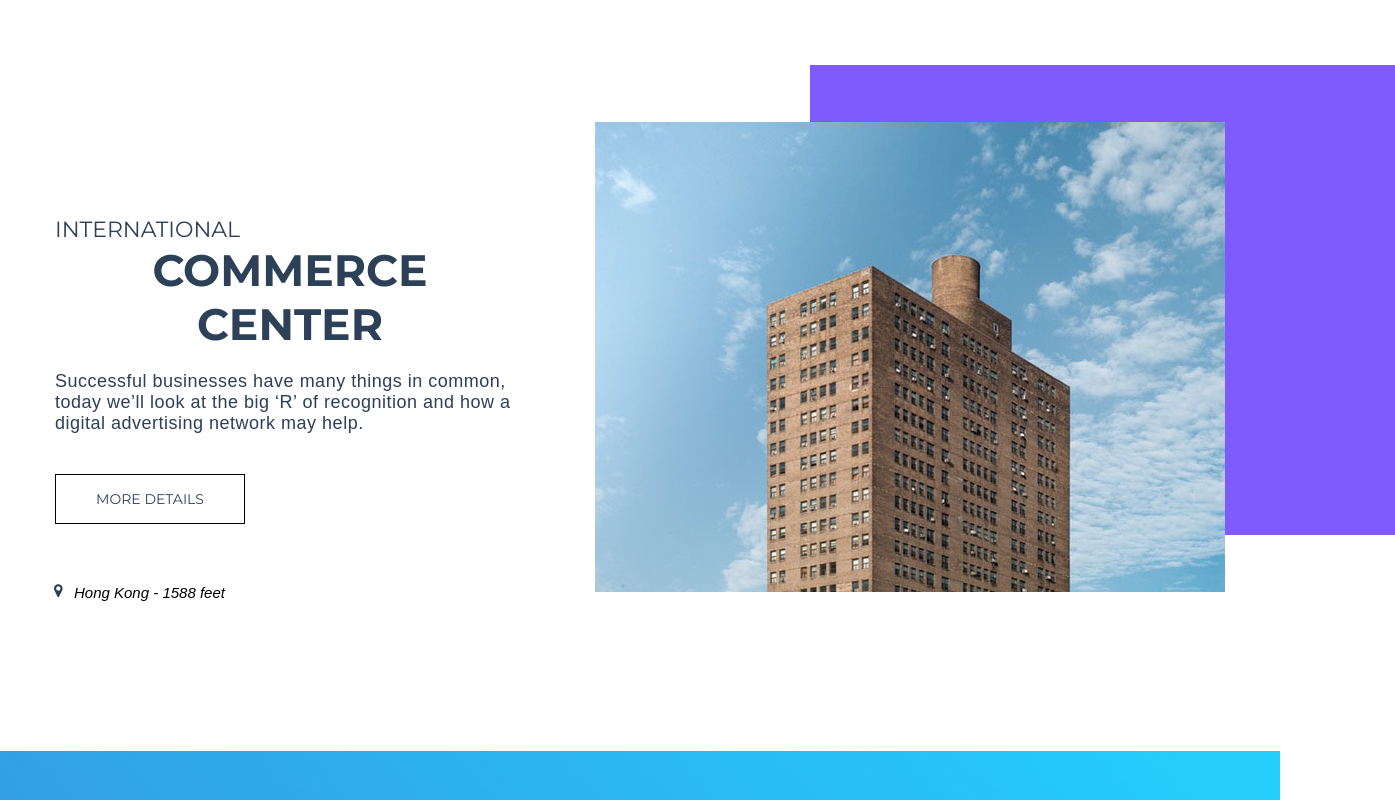
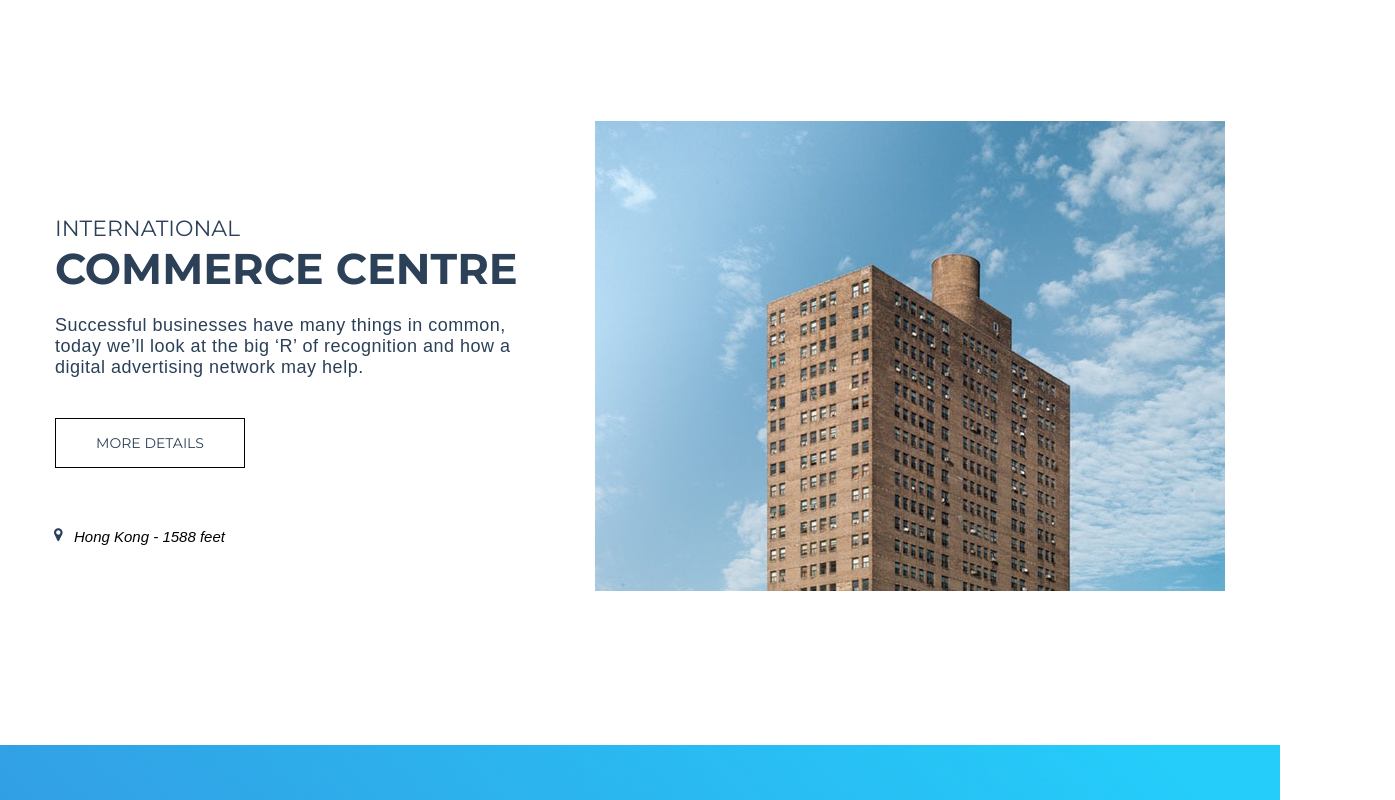
Before and after one commit to Yaroslav12321/Exam-2, a plain HTML site: page index.html in a window 1280 px wide. Shown: the part 1660-2460 px from the top of the page, 1395 px wide, since content can reach past the window. Drawn offline with nearby package versions, Linux system fonts and the light colour scheme; some packages are replaced by stand-ins of ours.

Commit message:
start add media

```diff
--- a/index.html
+++ b/index.html
@@ -160,7 +160,7 @@
           </div>
           <div class="projects_text">
             <h4 class="projects_suptitle">International</h4>
-            <h2 class="title">Commerce center</h2>
+            <h2 class="title">Commerce centre</h2>
             <p class="text" id="textCommCnt">
               Successful businesses have many things in common, today we’ll look
               at the big ‘R’ of recognition and how a digital advertising
@@ -424,13 +424,6 @@
         </div>
       </article>
     </footer>
-
-
-
-
-
-
-
     <script src="https://ajax.googleapis.com/ajax/libs/jquery/3.7.0/jquery.min.js"></script>
     <script
       type="text/javascript"
--- a/js/_slider.js
+++ b/js/_slider.js
@@ -1,19 +1,15 @@
-'use strict'
-$(document).ready(function(){
-    $('.slider').slick({
-        autoplay: false,
+$(".slider").slick({
+  autoplay: true,
   autoplaySpeed: 4000,
   speed: 1600,
   dots: true,
   arrows: false,
   infinite: true,
   swipe: false,
-        fade: true
+  fade: true,
 });
-});
-$(document).ready(function(){
-    $('.slider_news').slick({
-        autoplay: false,
+$(".slider_news").slick({
+  autoplay: true,
   autoplaySpeed: 4000,
   speed: 1600,
   dots: true,
@@ -21,5 +17,20 @@ $(document).ready(function(){
   infinite: true,
   swipe: false,
   slidesToShow: 3,
+  responsive: [
+    {
+      breakpoint: 1200,
+      settings: {
+        slidesToShow: 2,
+        arrows: false
+      },
+    },
+    {
+      breakpoint: 992,
+      settings: {
+        slidesToShow: 1,
+        arrows: false,
+      },
+    },
+  ],
 });
-});
--- a/scss/_media.scss
+++ b/scss/_media.scss
@@ -1,17 +1,19 @@
-// .header,
-// .main,
-// .footer {
-//   padding: 0 calc(50vw - $adaptive_width_container);
-
-//   @media screen and (max-width: 1170px) {
-//     padding: 0 calc(50vw - calc($adaptive_width_container - 12%));
-//   }
-
-//   @media screen and (max-width: 992px) {
-//     padding: 0 calc(50vw - calc($adaptive_width_container - 26.5%));
-//   }
-
-//   @media screen and (max-width: 768px) {
-//     padding: 0 15px;
-//   }
-// }
+.main{
+    @media screen and (max-width: 1560px){
+        .projects{
+            &_img{
+                &::before{
+                    display: none;
+                }
+            }
+        }
+}
+    @media screen and (max-width: 1200px){
+        .projects{
+            flex-wrap: wrap;
+            &_text{
+                width: 470px;
+            }
+        }
+}
+}
--- a/scss/_slider.scss
+++ b/scss/_slider.scss
@@ -90,12 +90,10 @@ button {
     z-index: 3;
     font-size: 0;
     border: 2px solid #ffddff;
-    background: #ffddff00;
     width: 40px;
     height: 40px;
     border-radius: 50%;
     cursor: pointer;
-
     &::before {
         content: "<";
         position: absolute;
--- a/scss/main.scss
+++ b/scss/main.scss
@@ -1,8 +1,7 @@
 @import "_vars";
 @import "_mixin";
+@import "_media";
 @import "_slider";
-@import "_media";
-
 * {
   padding: 0;
   margin: 0;
@@ -37,7 +36,7 @@ ul {
   }
 }
 .title {
-  @include font($main_font, 44px, bold, normal, center, $text_color);
+  @include font($main_font, 43px, bold, normal, center, $text_color);
   text-transform: uppercase;
   padding-top: 30px;
   margin-bottom: 90px;
@@ -104,7 +103,7 @@ ul {
     top: calc(100vh - 150px);
     right: 50%;
     transform: translateX(50%);
-    rotate: 90deg;
+    transform: rotate(90deg);
     width: 40px;
     height: 40px;
   }
@@ -178,6 +177,7 @@ ul {
       margin-bottom: 150px;
       .projects_img {
         &::before {
+          content: '';
           background-color: #7e5aff;
           left: 215px;
         }
```
Also changed, not shown: css/main.css, 1 other file. Lines whose indentation alone changed are shown as unchanged.
